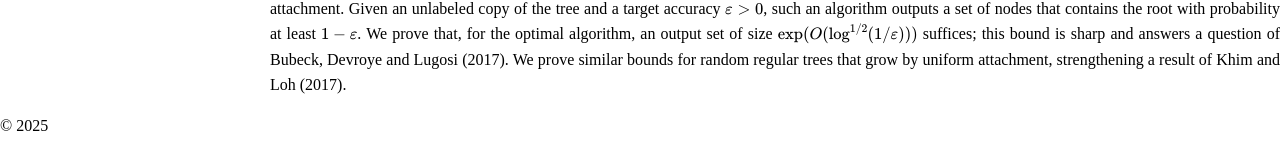
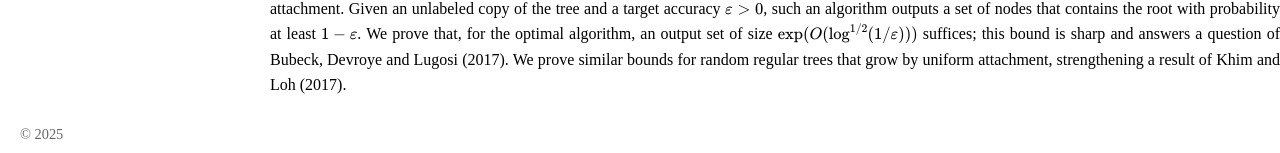
Before and after one commit to CatherineFontaine/CatherineFontaine.github.io, a Jekyll site: the page built from index.md, in a window 1280 px wide. Shown: the part 782-935 px from the top of the page. Built offline with Jekyll 4.4.1, drawn with Linux system fonts in a browser that asks for light colours.

Commit message:
Update style.css

```diff
--- a/assets/css/style.css
+++ b/assets/css/style.css
@@ -190,6 +190,17 @@ p {
   margin-bottom: 15px;
 }
 
+footer {
+  text-align: center;
+  font-size: 0.9em;
+  color: #666;
+  padding: 10px 20px;
+}
+
+footer p {
+  margin: 0;
+}
+
 /* MOBILE STYLES */
 
 /* For smaller screens (mobile) */
@@ -237,8 +248,6 @@ p {
     padding: 20px;
     width: calc(100% - 10px); /* Ensure there's a small margin on both sides */
     max-width: 95%; /* Prevent it from stretching too wide */
-    background-color: #fff; /* Optional: Add background for clarity */
-    box-shadow: 0 2px 4px rgba(0, 0, 0, 0.1);
   }
 
   .right-block {
```
